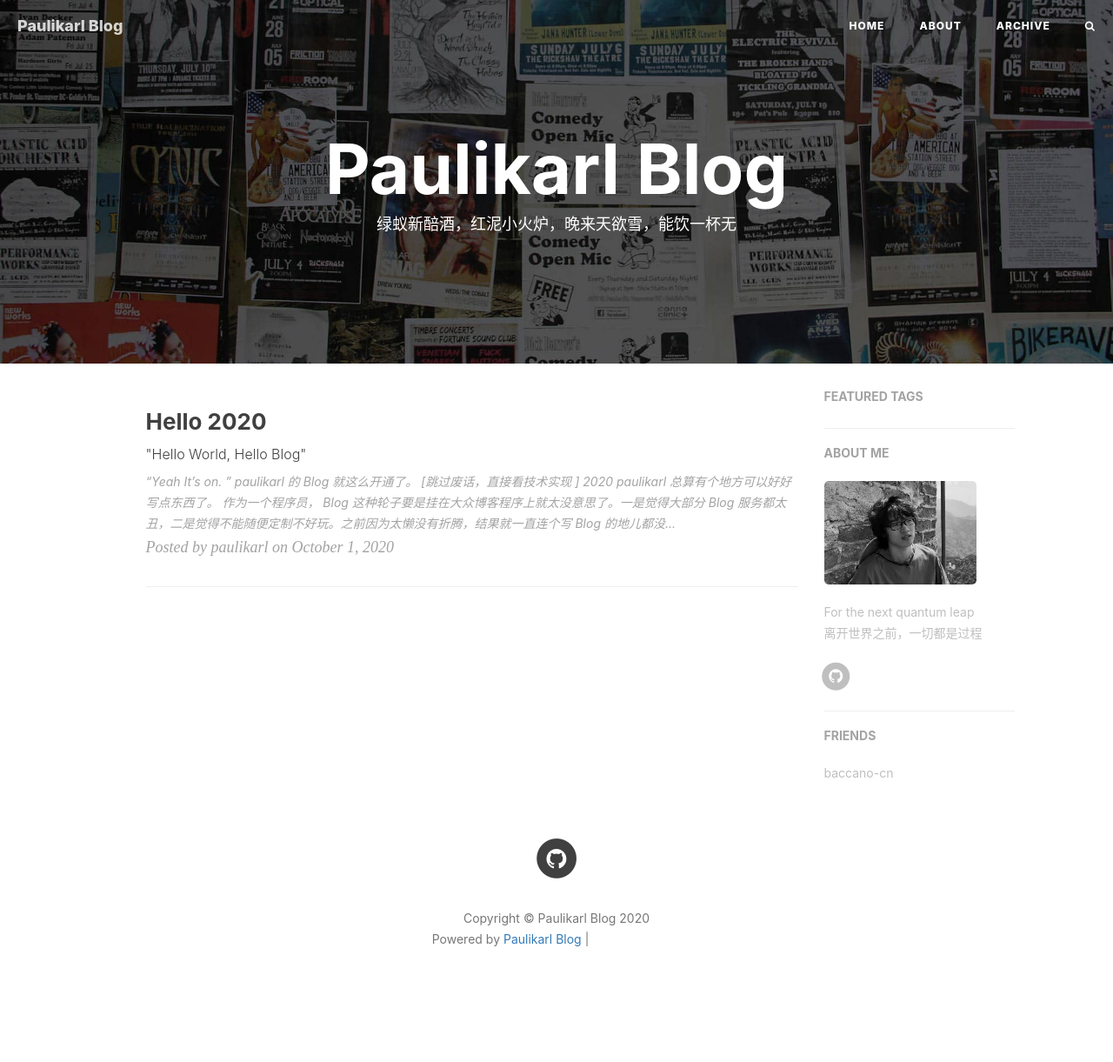
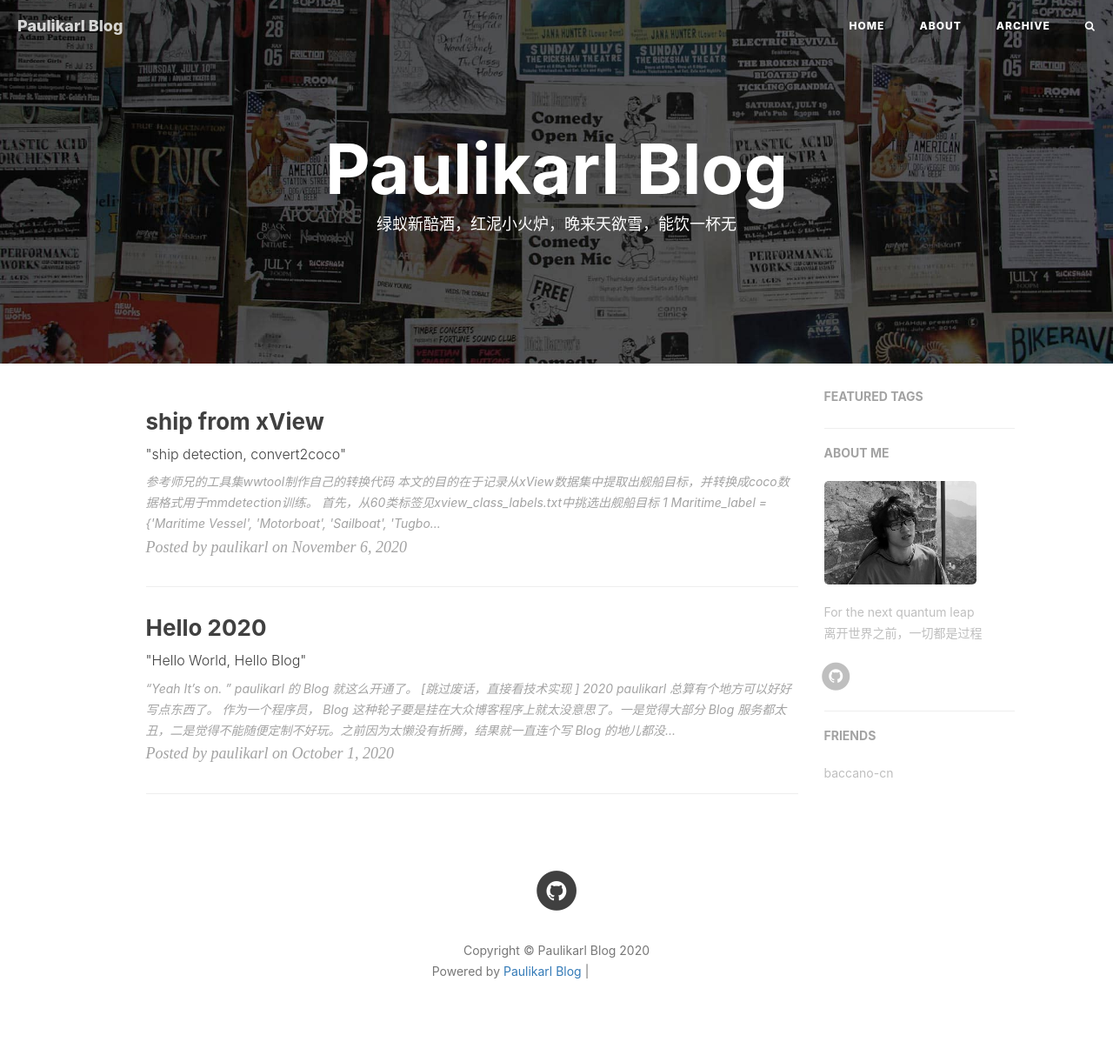
Before and after one commit to PauliKarl/paulikarl.github.io, a Jekyll site: the page built from index.html, in a window 1280 px wide. Shown: the whole page at 87% size. Built offline with Jekyll 4.4.1, drawn with Linux system fonts in a browser that asks for light colours; nearby versions of some CDN libraries; the list of posts is cut into pages by our own code; comment, search, counter and statistics services are not loaded; before the commit the page ends 1184 px from its top, so only the background shows below that; grey boxes are pictures that could not be loaded.

Commit message:
add xview2coco

````diff
--- /dev/null
+++ b/_posts/2020-11-06-ship-from-xView.markdown
@@ -0,0 +1,88 @@
+---
+layout:     post
+title:      "ship from xView"
+subtitle:   " \"ship detection, convert2coco\""
+date:       2020-11-06 12:00:00
+author:     "paulikarl"
+header-img: "img/post-bg-2015.jpg"
+catalog: true
+tags:
+    - detection
+    - ship
+    - dataset
+---
+
+> 参考师兄的工具集[wwtool](https://github.com/jwwangchn/wwtool.git)制作自己的转换代码
+
+本文的目的在于记录从[xView](http://xviewdataset.org/)数据集中提取出舰船目标，并转换成coco数据格式用于mmdetection训练。
+
+首先，从60类标签见[xview_class_labels.txt](https://github.com/PauliKarl/pktool/blob/main/pktool/datasets/xview/xview_class_labels.txt)中挑选出舰船目标
+```
+Maritime_label = {'Maritime Vessel', 'Motorboat', 'Sailboat', 'Tugboat', 'Barge', 'Fishing Vessel', 'Ferry', 'Yacht', 'Container Ship','Oil Tanker'}
+```
+
+1. 提取的bbox标注格式转化成txt文件格式，见[geojson2txt.py](https://github.com/PauliKarl/pktool/blob/main/pktool/datasets/xview/geojson2txt.py)
+```
+   bbox = [xmin, ymin, xmax, ymax]
+   存储的txt文件格式 xmin,ymin,xmax,ymax,label
+```
+
+2. 将xview图像切割到固定尺寸，例如800x800，代码[split_image.py](https://github.com/PauliKarl/pktool/blob/main/pktool/datasets/xview/split_image.py)
+```
+   #设置参数即可
+   subimage_size = 800
+   gap = 200
+   #原图路径和从geojson文件转的txt标注文件路径
+   image_path = '/data2/zrx/xView/images'
+   label_path = '/data/pd/xview/shiptxt/'
+   #保存路径
+   image_save_path = '/data/pd/xview/origin/images'
+   label_save_path = '/data/pd/xview/origin/labels'
+```
+
+3. 按比例设置数据集训练集和验证集[generate_dataset.py](https://github.com/PauliKarl/pktool/blob/main/pktool/datasets/xview/generate_dataset.py)
+```
+if __name__=="__main__":
+    origin_dataset_dir = '/data/pd/xview/origin'
+    trainval_dir = '/data/pd/xview/v1/trainval'
+    test_dir = '/data/pd/xview/v1/test'
+    shuffle_dataset(origin_dataset_dir,trainval_dir,test_dir)
+    #shuffle_dataset(origin_dataset_dir, trainval_dir, test_dir, trainval_rate=0.8, image_format='.png', label_format='.txt', seed=0)
+```
+
+4. txt转化为coco中json的格式即可[xview2coco.py](https://github.com/PauliKarl/pktool/blob/main/pktool/datasets/xview/xview2coco.py)
+```
+   coco_annotation['segmentation']=[object_struct['segmentation']] #=pointobb,[polygon]格式，用于跑mask RCNN系列
+   coco_annotation['iscrowd'] = 0
+```
+
+至此，数据集制作完毕
+```
+--xview
+    --origin
+        --images
+            1036_0_1800.png
+            ...
+        --labels
+            1036_0_1800.txt
+            ...
+    --shiptxt
+        1036.txt
+        ...
+    --v1
+        --coco
+            --annotations
+                xview_trainval_v1.json
+                xview_test_v1.json
+        --test
+            --images
+                ...
+            --labels
+               ...
+        --trainval
+            --images
+                ...
+            --labels
+                ...
+
+```
````
Also changed, not shown: _includes/about/paulikarl_en.md (+2 -2 lines), _includes/about/paulikarl_zh.md (+1 -1 lines), _posts/2020-10-01-hello-2020.markdown (renamed from _posts/2014-01-29-hello-2015.markdown).
